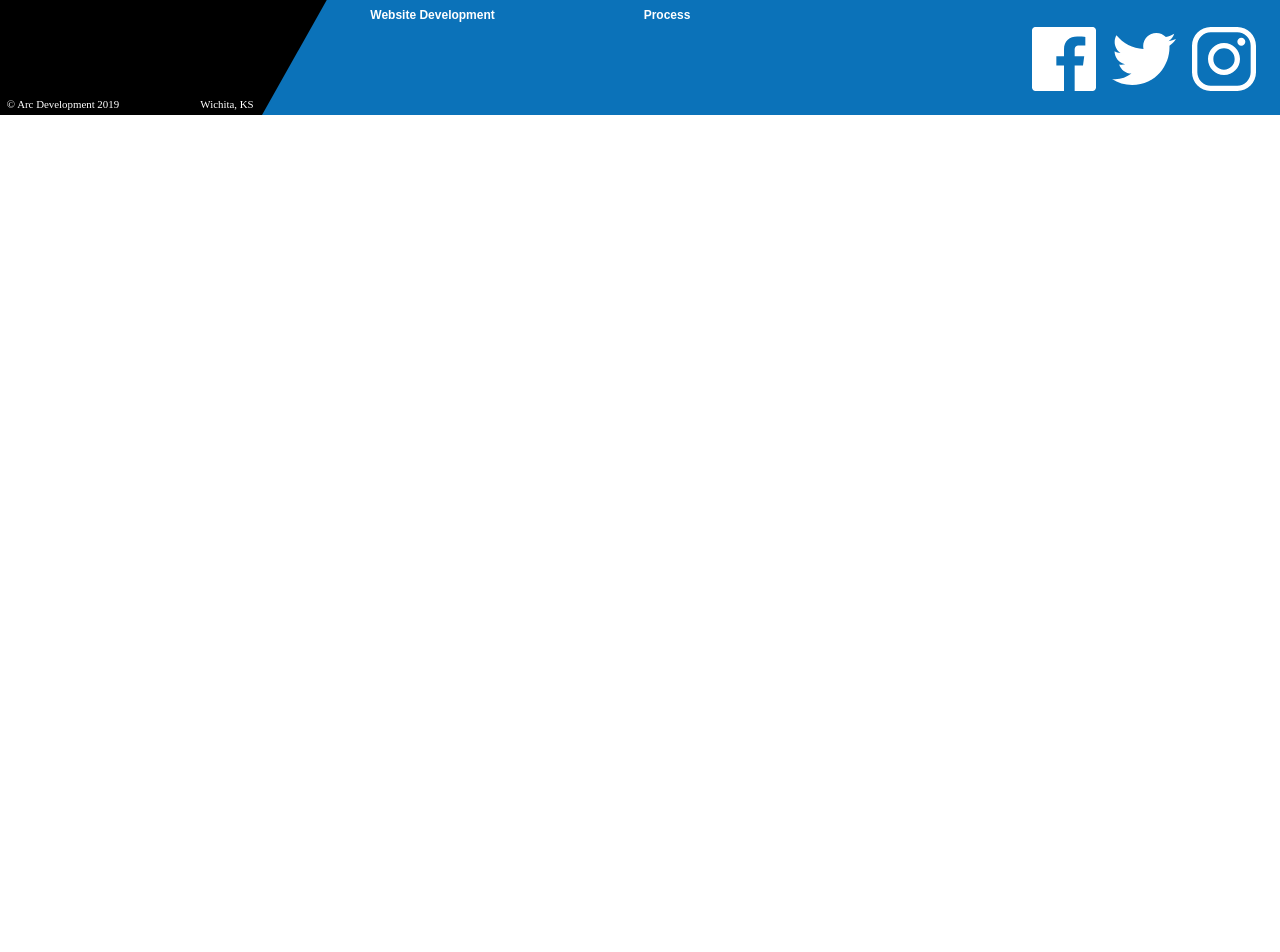
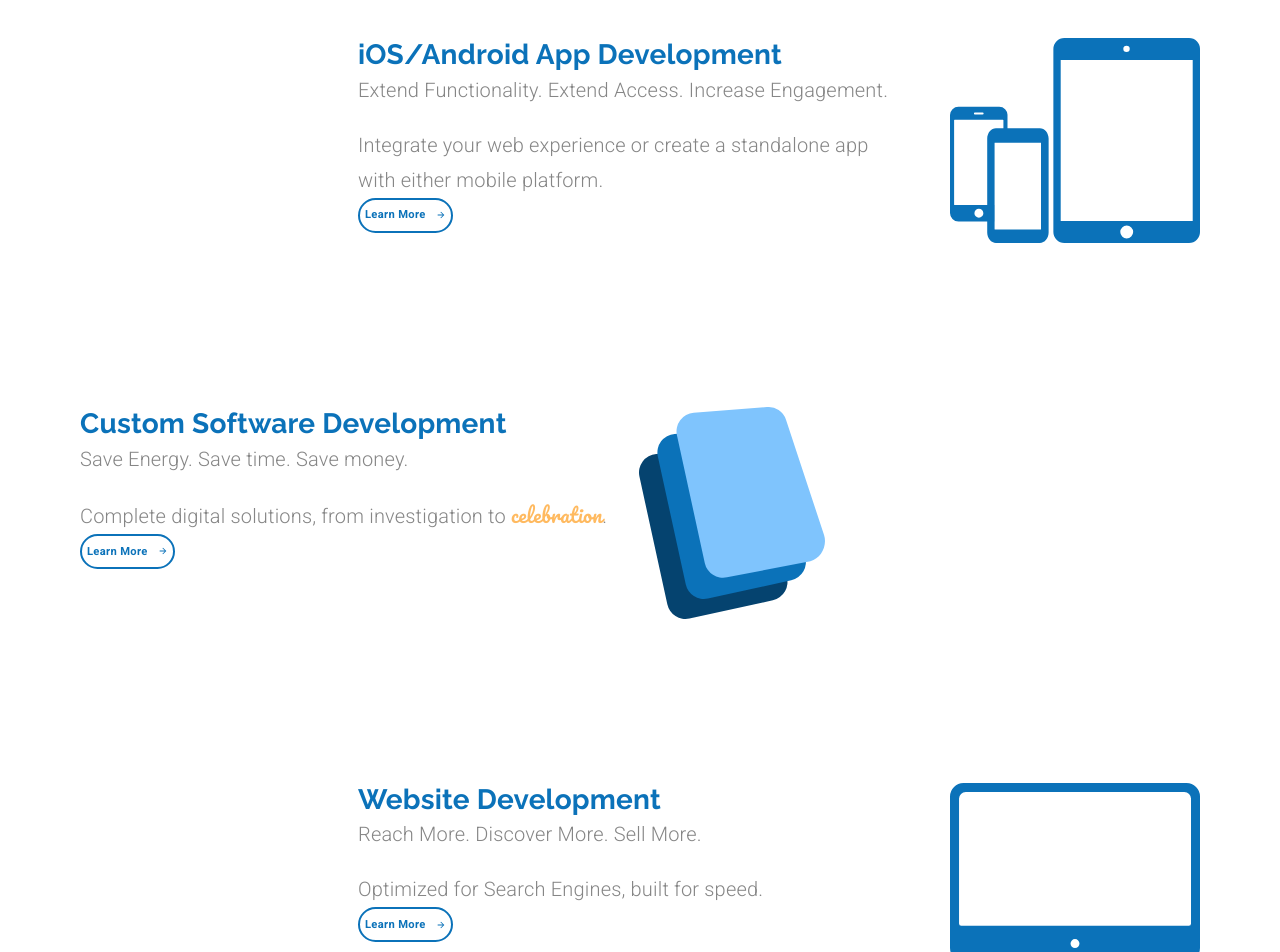
Before and after one commit to PupRiku/arcdevelopment_class, a React (Create React App) app: page /services in a window 1280 px wide. Shown: the part 260-1212 px from the top of the page. Before the commit the page ends 800 px from the top, so only its background shows below. Built offline with nearby package versions, Linux system fonts and the light colour scheme.

Commit message:
Services Main Page

```diff
--- a/src/components/App.js
+++ b/src/components/App.js
@@ -5,7 +5,7 @@
 import Header from './ui/Header';
 import Footer from './ui/Footer';
 import LandingPage from './LandingPage';
-
+import Services from './Services';
 
 function App() {
   const [selectedIndex, setSelectedIndex] = useState(0);
@@ -32,7 +32,17 @@
               />
             )}
           />
-          <Route exact path="/services" component={() => <div>Services</div>} />
+          <Route
+            exact
+            path="/services"
+            render={(props) => (
+              <Services
+                {...props}
+                setValue={setValue}
+                setSelectedIndex={setSelectedIndex}
+              />
+            )}
+          />
           <Route
             exact
             path="/customsoftware"
--- /dev/null
+++ b/src/components/Services.js
@@ -0,0 +1,225 @@
+import React from 'react';
+import { Link } from 'react-router-dom';
+import { makeStyles, useTheme } from '@material-ui/core/styles';
+import Grid from '@material-ui/core/Grid';
+import Typography from '@material-ui/core/Typography';
+import Button from '@material-ui/core/Button';
+import useMediaQuery from '@material-ui/core/useMediaQuery';
+import ButtonArrow from './ui/ButtonArrow';
+
+import customSoftwareIcon from '../assets/Custom Software Icon.svg';
+import mobileAppsIcon from '../assets/mobileIcon.svg';
+import websitesIcon from '../assets/websiteIcon.svg';
+
+const useStyles = makeStyles((theme) => ({
+  specialText: {
+    fontFamily: 'Pacifico',
+    color: theme.palette.common.orange,
+  },
+  subtitle: {
+    marginBottom: '1em',
+  },
+  icon: {
+    marginLeft: '2em',
+    [theme.breakpoints.down('xs')]: {
+      marginLeft: 0,
+    },
+  },
+  serviceContainer: {
+    marginTop: '10em',
+    [theme.breakpoints.down('sm')]: {
+      padding: 25,
+    },
+  },
+  learnButton: {
+    ...theme.typography.learnButton,
+    fontSize: '0.7rem',
+    height: 35,
+    padding: 5,
+    [theme.breakpoints.down('sm')]: {
+      marginBottom: '2em',
+    },
+  },
+}));
+
+export default function Services(props) {
+  const classes = useStyles();
+  const theme = useTheme();
+  const matchesSM = useMediaQuery(theme.breakpoints.down('sm'));
+
+  return (
+    <Grid container direction="column">
+      <Grid
+        item
+        style={{
+          marginLeft: matchesSM ? 0 : '5em',
+          marginTop: matchesSM ? '1em' : '2em',
+        }}
+      >
+        <Typography
+          align={matchesSM ? 'center' : undefined}
+          variant="h2"
+          gutterBottom
+        >
+          Services
+        </Typography>
+      </Grid>
+      <Grid item>
+        {' '}
+        {/*-----iOS/Android Block-----*/}
+        <Grid
+          container
+          direction="row"
+          justify={matchesSM ? 'center' : 'flex-end'}
+          className={classes.serviceContainer}
+          style={{ marginTop: matchesSM ? '1em' : '5em' }}
+        >
+          <Grid
+            item
+            style={{
+              textAlign: matchesSM ? 'center' : undefined,
+              width: matchesSM ? undefined : '35em',
+            }}
+          >
+            <Typography variant="h4">iOS/Android App Development</Typography>
+            <Typography variant="subtitle1" className={classes.subtitle}>
+              Extend Functionality. Extend Access. Increase Engagement.
+            </Typography>
+            <Typography variant="subtitle1">
+              Integrate your web experience or create a standalone app
+              {matchesSM ? ' ' : <br />}with either mobile platform.
+            </Typography>
+            <Button
+              component={Link}
+              to="/mobileapps"
+              variant="outlined"
+              className={classes.learnButton}
+              onClick={() => {
+                props.setValue(1);
+                props.setSelectedIndex(2);
+              }}
+            >
+              <span style={{ marginRight: 10 }}>Learn More</span>
+              <ButtonArrow
+                width={10}
+                height={10}
+                fill={theme.palette.common.blue}
+              />
+            </Button>
+          </Grid>
+          <Grid item style={{ marginRight: matchesSM ? 0 : '5em' }}>
+            <img
+              className={classes.icon}
+              alt="mobile phone icon"
+              src={mobileAppsIcon}
+              width="250em"
+            />
+          </Grid>
+        </Grid>
+      </Grid>
+      <Grid item>
+        {' '}
+        {/*-----Custom Software Block-----*/}
+        <Grid
+          container
+          direction="row"
+          justify={matchesSM ? 'center' : undefined}
+          className={classes.serviceContainer}
+        >
+          <Grid
+            item
+            style={{
+              marginLeft: matchesSM ? 0 : '5em',
+              textAlign: matchesSM ? 'center' : undefined,
+            }}
+          >
+            <Typography variant="h4">Custom Software Development</Typography>
+            <Typography variant="subtitle1" className={classes.subtitle}>
+              Save Energy. Save time. Save money.
+            </Typography>
+            <Typography variant="subtitle1">
+              Complete digital solutions, from investigation to{' '}
+              <span className={classes.specialText}>celebration</span>.
+            </Typography>
+            <Button
+              component={Link}
+              to="/customsoftware"
+              variant="outlined"
+              className={classes.learnButton}
+              onClick={() => {
+                props.setValue(1);
+                props.setSelectedIndex(1);
+              }}
+            >
+              <span style={{ marginRight: 10 }}>Learn More</span>
+              <ButtonArrow
+                width={10}
+                height={10}
+                fill={theme.palette.common.blue}
+              />
+            </Button>
+          </Grid>
+          <Grid item>
+            <img
+              className={classes.icon}
+              alt="custom software icon"
+              src={customSoftwareIcon}
+            />
+          </Grid>
+        </Grid>
+      </Grid>
+      <Grid item>
+        {' '}
+        {/*-----Websites Block-----*/}
+        <Grid
+          container
+          direction="row"
+          justify={matchesSM ? 'center' : 'flex-end'}
+          className={classes.serviceContainer}
+          style={{ marginBottom: '10em' }}
+        >
+          <Grid
+            item
+            style={{
+              textAlign: matchesSM ? 'center' : undefined,
+              width: matchesSM ? undefined : '35em',
+            }}
+          >
+            <Typography variant="h4">Website Development</Typography>
+            <Typography variant="subtitle1" className={classes.subtitle}>
+              Reach More. Discover More. Sell More.
+            </Typography>
+            <Typography variant="subtitle1">
+              Optimized for Search Engines, built for speed.
+            </Typography>
+            <Button
+              component={Link}
+              to="/websites"
+              variant="outlined"
+              className={classes.learnButton}
+              onClick={() => {
+                props.setValue(1);
+                props.setSelectedIndex(3);
+              }}
+            >
+              <span style={{ marginRight: 10 }}>Learn More</span>
+              <ButtonArrow
+                width={10}
+                height={10}
+                fill={theme.palette.common.blue}
+              />
+            </Button>
+          </Grid>
+          <Grid item style={{ marginRight: matchesSM ? 0 : '5em' }}>
+            <img
+              className={classes.icon}
+              alt="website icon"
+              src={websitesIcon}
+              width="250em"
+            />
+          </Grid>
+        </Grid>
+      </Grid>
+    </Grid>
+  );
+}
```
